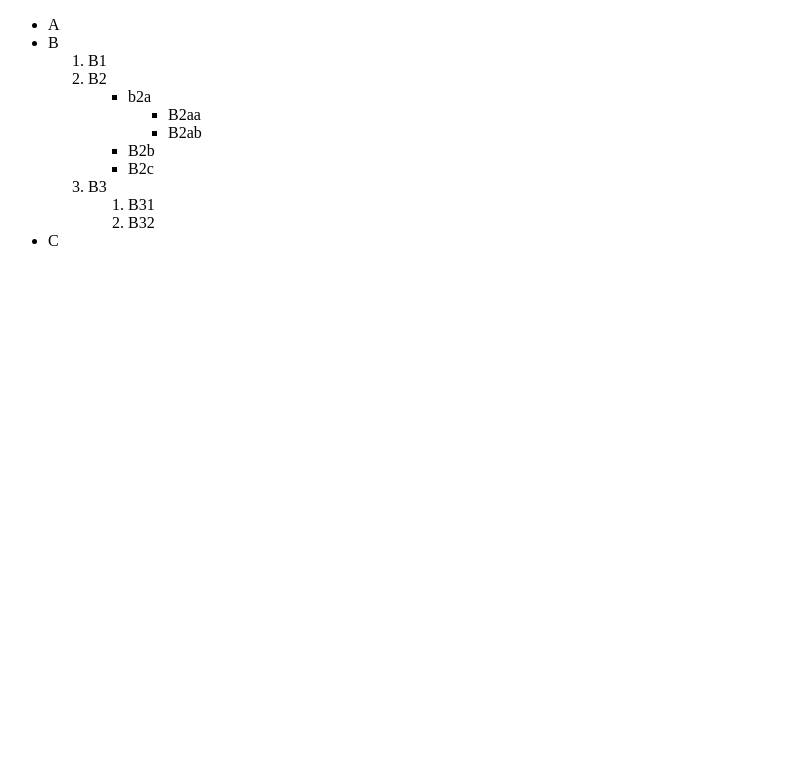
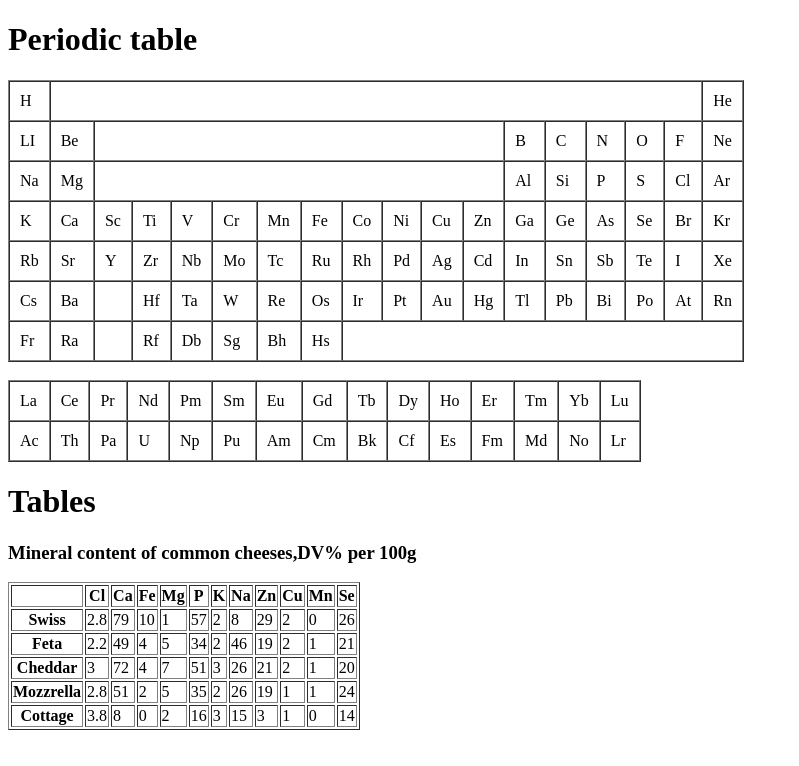
Before and after one commit to muzzamil218/react-, a React (Vite) app: page / in a window 1280 px wide. Shown: the top 766 px of the page, without its empty margins (0-799 px from the left). Built offline with nearby package versions, Linux system fonts and the light colour scheme.

Commit message:
Add files via upload

```diff
--- a/index.html
+++ b/index.html
@@ -4,7 +4,7 @@
     <meta charset="UTF-8" />
     <link rel="icon" type="image/svg+xml" href="/favicon.svg" />
     <meta name="viewport" content="width=device-width, initial-scale=1.0" />
-    <title>reactab</title>
+    <title>reactperiodictable</title>
   </head>
   <body>
     <div id="root"></div>
--- a/package.json
+++ b/package.json
@@ -1,5 +1,5 @@
 {
-  "name": "reactab",
+  "name": "reactperiodictable",
   "private": true,
   "version": "0.0.0",
   "type": "module",
--- a/src/App.jsx
+++ b/src/App.jsx
@@ -1,9 +1,20 @@
-import Intro from "./components/Intro";
+import Aa from "./components/Aa";
+import Ab from "./components/Ab";
+import Ac from "./components/Ac";
+import Ba from "./components/Ba";
+import Bb from "./components/Bb";
+import Bc from "./components/Bc";
 
 export default function App(){
-  return(
-    <>
-    <Intro/>
-    </>
-  );
+    return(
+        <>
+        <Aa/>
+        <Ab/>
+        <Ac/>
+        <Ba/>
+        <Bb/>
+        <Bc/>
+
+        </>
+    );
 }
--- /dev/null
+++ b/src/components/Aa.jsx
@@ -0,0 +1,9 @@
+export default function Aa(){
+    return(
+        <>
+         <h1>
+            Periodic table
+        </h1>
+        </>
+    );
+}
--- /dev/null
+++ b/src/components/Ab.jsx
@@ -0,0 +1,107 @@
+export default function Ab(){
+    return(
+        <>
+         <table border="1"cellpadding="10"cellspacing="0">
+        <tr>
+            <td>H</td>
+            <td colspan="16"></td>
+            <td>He</td>
+        </tr>
+        <tr>
+            <td>LI</td>
+            <td>Be</td>
+            <td colspan="10"></td>
+
+            <td>B</td>
+            <td>C</td>
+            <td>N</td>
+            <td>O</td>
+            <td>F</td>
+            <td>Ne</td>
+        </tr>
+        <tr>
+            <td>Na</td>
+            <td>Mg</td>
+            <td colspan="10"></td>
+            <td>Al</td>
+            <td>Si</td>
+            <td>P</td>
+            <td>S</td>
+            <td>Cl</td>
+            <td>Ar</td>
+        </tr>
+        <tr>
+            <td>K</td>
+            <td>Ca</td>
+            <td>Sc</td>
+            <td>Ti</td>
+            <td>V</td>
+            <td>Cr</td>
+            <td>Mn</td>
+            <td>Fe</td>
+            <td>Co</td>
+            <td>Ni</td>
+            <td>Cu</td>
+            <td>Zn</td>
+            <td>Ga</td>
+            <td>Ge</td>
+            <td>As</td>
+            <td>Se</td>
+            <td>Br</td>
+            <td>Kr</td>
+        </tr>
+        <tr>
+            <td>Rb</td>
+            <td>Sr</td>
+            <td>Y</td>
+            <td>Zr</td>
+            <td>Nb</td>
+            <td>Mo</td>
+            <td>Tc</td>
+            <td>Ru</td>
+            <td>Rh</td>
+            <td>Pd</td>
+            <td>Ag</td>
+            <td>Cd</td>
+            <td>In</td>
+            <td>Sn</td>
+            <td>Sb</td>
+            <td>Te</td>
+            <td>I</td>
+            <td>Xe</td>
+        </tr>
+        <tr>
+            <td>Cs</td>
+            <td>Ba</td>
+            <td></td>
+            <td>Hf</td>
+            <td>Ta</td>
+            <td>W</td>
+            <td>Re</td>
+            <td>Os</td>
+            <td>Ir</td>
+            <td>Pt</td>
+            <td>Au</td>
+            <td>Hg</td>
+            <td>Tl</td>
+            <td>Pb</td>
+            <td>Bi</td>
+            <td>Po</td>
+            <td>At</td>
+            <td>Rn</td>
+        </tr>
+        <tr>
+            <td>Fr</td>
+            <td>Ra</td>
+            <td></td>
+            <td>Rf</td>
+            <td>Db</td>
+            <td>Sg</td>
+            <td>Bh</td>
+            <td>Hs</td>
+            <td colspan="11"></td>
+        </tr>
+        </table>
+        </>
+    );
+}
--- /dev/null
+++ b/src/components/Ac.jsx
@@ -0,0 +1,43 @@
+export default function Ac(){
+    return(
+        <>
+        <br></br>
+         <table border="1"Cellpadding="10"cellspacing="0">
+            <tr>
+                <td>La</td>
+                <td>Ce</td>
+                <td>Pr</td>
+                <td>Nd</td>
+                <td>Pm</td>
+                <td>Sm</td>
+                <td>Eu</td>
+                <td>Gd</td>
+                <td>Tb</td>
+                <td>Dy</td>
+                <td>Ho</td>
+                <td>Er</td>
+                <td>Tm</td>
+                <td>Yb</td>
+                <td>Lu</td>
+            </tr>
+            <tr>
+                <td>Ac</td>
+                <td>Th</td>
+                <td>Pa</td>
+                <td>U</td>
+                <td>Np</td>
+                <td>Pu</td>
+                <td>Am</td>
+                <td>Cm</td>
+                <td>Bk</td>
+                <td>Cf</td>
+                <td>Es</td>
+                <td>Fm</td>
+                <td>Md</td>
+                <td>No</td>
+                <td>Lr</td>
+            </tr>
+        </table>
+        </>
+    );
+}
--- /dev/null
+++ b/src/components/Ba.jsx
@@ -0,0 +1,7 @@
+export default function Ba(){
+    return(
+        <>
+          <h1>Tables</h1>
+        </>
+    );
+}
--- /dev/null
+++ b/src/components/Bb.jsx
@@ -0,0 +1,7 @@
+export default function Bb(){
+    return(
+        <>
+        <h3>Mineral content of common cheeses,DV% per 100g</h3>
+        </>
+    );
+}
--- /dev/null
+++ b/src/components/Bc.jsx
@@ -0,0 +1,92 @@
+export default function Bc(){
+    return(
+        <>
+        <table border="1px">
+        <tr>
+            <th></th>
+            <th>Cl</th>
+            <th>Ca</th>
+            <th>Fe</th>
+            <th>Mg</th>
+            <th>P</th>
+            <th>K</th>
+            <th>Na</th>
+            <th>Zn</th>
+            <th>Cu</th>
+            <th>Mn</th>
+            <th>Se</th>
+        </tr>
+        <tr>
+            <th>Swiss</th>
+            <td>2.8</td>
+            <td>79</td>
+            <td>10</td>
+            <td>1</td>
+            <td>57</td>
+            <td>2</td>
+            <td>8</td>
+            <td>29</td>
+            <td>2</td>
+            <td>0</td>
+            <td>26</td>
+        </tr>
+        <tr>
+            <th>Feta</th>
+            <td>2.2</td>
+            <td>49</td>
+            <td>4</td>
+            <td>5</td>
+            <td>34</td>
+            <td>2</td>
+            <td>46</td>
+            <td>19</td>
+            <td>2</td>
+            <td>1</td>
+            <td>21</td>
+        </tr>
+        <tr>
+            <th>Cheddar</th>
+            <td>3</td>
+            <td>72</td>
+            <td>4</td>
+            <td>7</td>
+            <td>51</td>
+            <td>3</td>
+            <td>26</td>
+            <td>21</td>
+            <td>2</td>
+            <td>1</td>
+            <td>20</td>
+        </tr>
+        <tr>
+            <th>Mozzrella</th>
+            <td>2.8</td>
+            <td>51</td>
+            <td>2</td>
+            <td>5</td>
+            <td>35</td>
+            <td>2</td>
+            <td>26</td>
+            <td>19</td>
+            <td>1</td>
+            <td>1</td>
+            <td>24</td>
+        </tr>
+        <tr>
+            <th>Cottage</th>
+            <td>3.8</td>
+            <td>8</td>
+            <td>0</td>
+            <td>2</td>
+            <td>16</td>
+            <td>3</td>
+            <td>15</td>
+            <td>3</td>
+            <td>1</td>
+            <td>0</td>
+            <td>14</td>
+        </tr>
+    </table>
+        </>
+    );
+}
```
Also changed, not shown: 1 other file (tests, documents, lock files or other folders).
